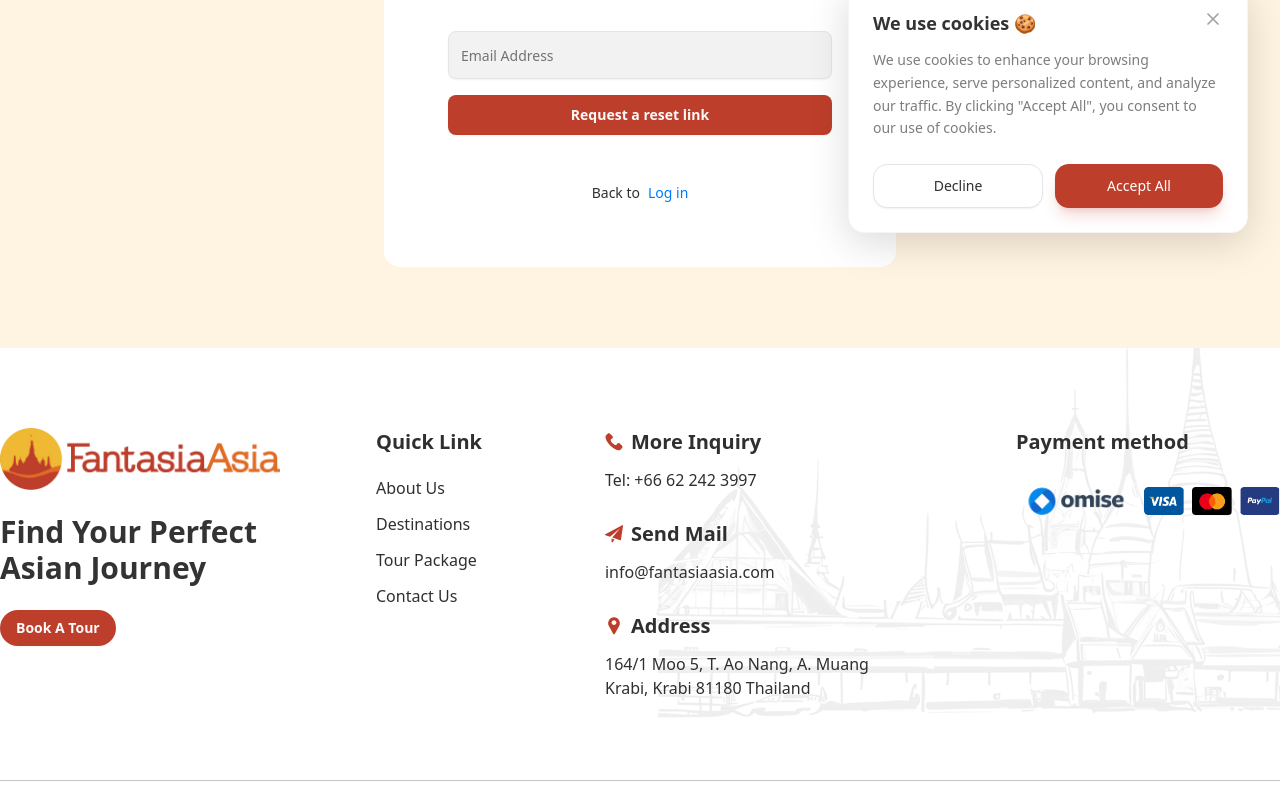
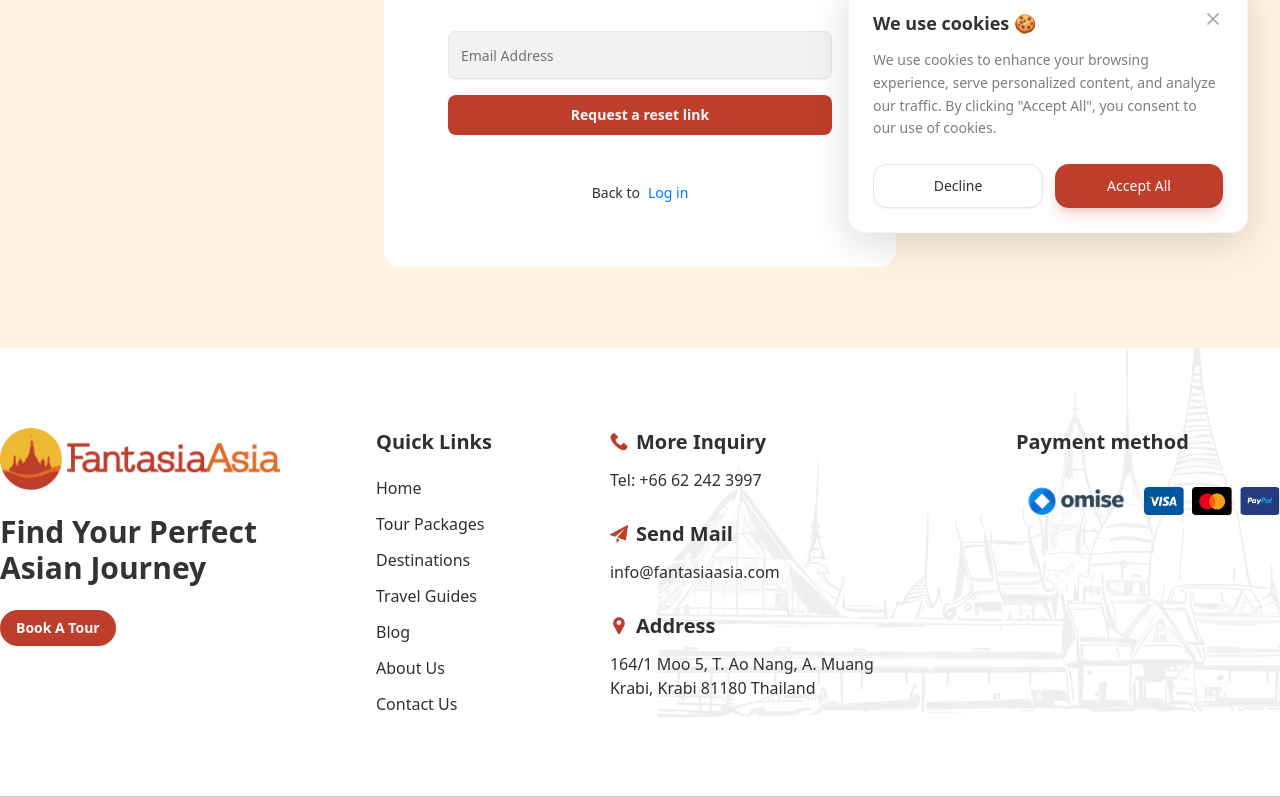
Before and after one commit to RachaponKjr/fatasiaasia, a Next.js app: page /forgotpassword in a window 1280 px wide. Shown: the part 551-1348 px from the top of the page. Built offline with nearby package versions, Linux system fonts and the light colour scheme.

Commit message:
Expand footer Quick Links with accurate routes

```diff
--- a/components/footer.tsx
+++ b/components/footer.tsx
@@ -38,18 +38,26 @@ const Footer = () => {
         </div>
         <div className="grid grid-cols-2 md:flex md:flex-wrap lg:flex-nowrap gap-6 md:gap-8 lg:gap-0 justify-between flex-1 lg:ml-16 xl:ml-24">
           <div className="flex flex-col gap-5">
-            <span className="text-xl font-semibold">Quick Link</span>
-            <ul className="flex flex-col gap-3 font-normal [&>li]:cursor-pointer">
+            <span className="text-xl font-semibold">Quick Links</span>
+            <ul className="flex flex-col gap-3 font-normal [&>li>a]:transition-colors [&>li>a:hover]:text-main">
               <li>
-                <Link href="/about">About Us</Link>
+                <Link href="/">Home</Link>
+              </li>
+              <li>
+                <Link href="/tours">Tour Packages</Link>
               </li>
               <li>
                 <Link href="/destinations">Destinations</Link>
               </li>
               <li>
-                <Link href="/tours">Tour Package</Link>
+                <Link href="/guides">Travel Guides</Link>
               </li>
-
+              <li>
+                <Link href="/blog">Blog</Link>
+              </li>
+              <li>
+                <Link href="/about">About Us</Link>
+              </li>
               <li>
                 <Link href="/contact">Contact Us</Link>
               </li>
```
